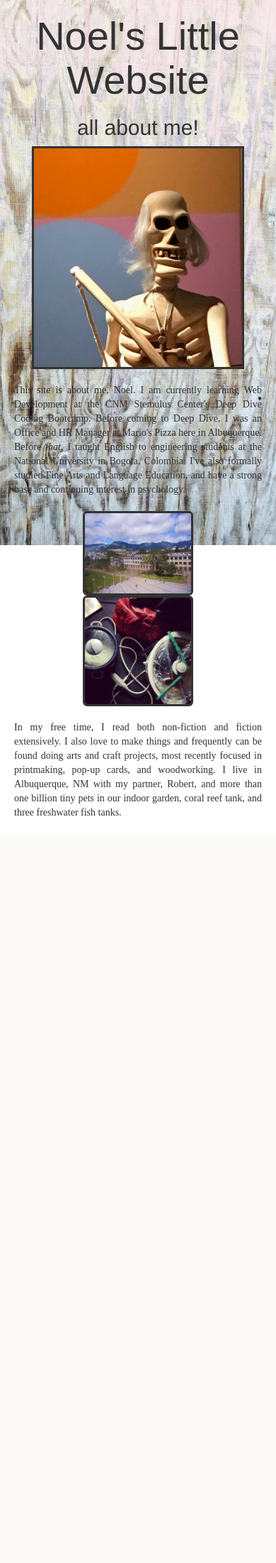
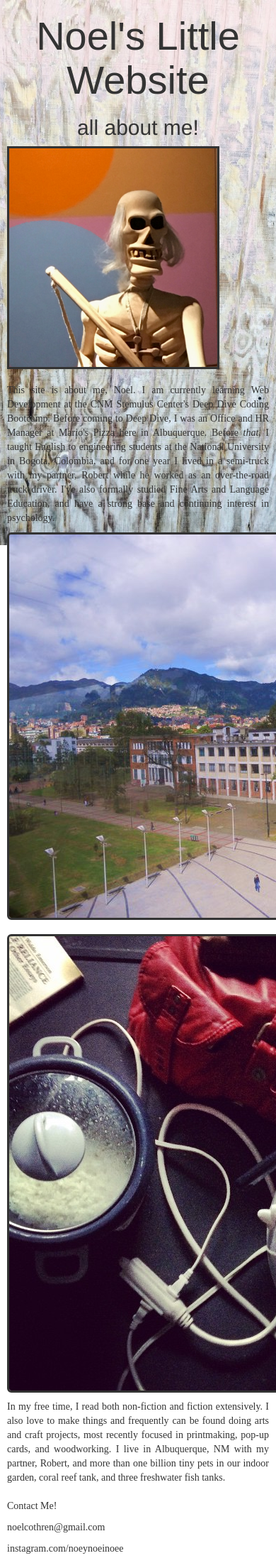
Before and after one commit to anc02d/about-noel, a PHP site: page / in a window 390 px wide; the page is wider, and only the part inside the window is pictured. Shown: that part at 71% size. Before the commit the page ends 1149 px from the top of that part, so only its background shows below. Run offline with PHP 8.4, Linux system fonts and the light colour scheme.

Commit message:
added a footer

```diff
--- a/index.php
+++ b/index.php
@@ -13,14 +13,15 @@
 		<div class="row">
 			<div class="col-md-7"><p>This site is about me, Noel. I am currently learning Web Development at the CNM Stemulus Center's Deep Dive Coding Bootcamp.
 					Before coming to Deep Dive, I was an Office and HR Manager at Mario's Pizza here in Albuquerque. Before <em>that</em>, I taught English to engineering students
-				at the National University in Bogota, Colombia. I've also formally studied Fine Arts and Language Education, and have a strong base and continuing interest in psychology.
+				at the National University in Bogota, Colombia, and for one year I lived in a semi-truck with my partner,
+					Robert while he worked as an over-the-road truck driver. I've also formally studied Fine Arts and Language Education, and have a strong base and continuing interest in psychology.
 			</p></div>
 			<div class="col-md-5"> <img src="images/unal.jpg" class="img-rounded" alt="Universidad Nacional" width="auto" height="auto">
 			</div>
 		</div>
 		<div class="row">
 			<div class="col-md-5"> <img src="images/truckcook.jpg" class="img-rounded" alt="Cooking on the Truck" width="auto" height="auto">
-			</div>
+				</div>
 		<div class="col-md-7">
 			<p>In my free time, I read both non-fiction and fiction extensively. I also love to make things and frequently can be found doing arts and craft projects,
 			most recently focused in printmaking, pop-up cards, and woodworking. I live in Albuquerque, NM with my partner, Robert, and more than one billion tiny pets
@@ -28,5 +29,12 @@
 			</p>
 		</div>
 		</div>
+		<footer>
+			<div class="row">
+				<div class="col-md-4"><p>Contact Me!</p>
+				<p>noelcothren@gmail.com</p>
+				<p>instagram.com/noeynoeinoee</p></div>
+			</div>
+		</footer>
 	</body>
 </html>
--- a/style.css
+++ b/style.css
@@ -2,7 +2,7 @@ h1 {font-family:"Century Gothic", sans-serif;
 	font-size: 400%;
 }
 body {
-	background-image: url("images/woodBkgd.jpg");
+	background-image: url("/images/woodBkgd.jpg");
 	background-repeat: no-repeat;
 	background-position: center top;
 	background-attachment: fixed;
@@ -10,13 +10,10 @@ body {
 }
 img {
 	display: block;
-	margin: auto;
-	width: 40%;
+	margin: 10px;
 	border: 3px solid
 }
 p {font-family: "Times New Roman", Serif;
-	/*background-color: black;
-	color: cornsilk;*/
 	text-align: justify;
-	margin: 20px;
+	margin: 10px;
 }
```
